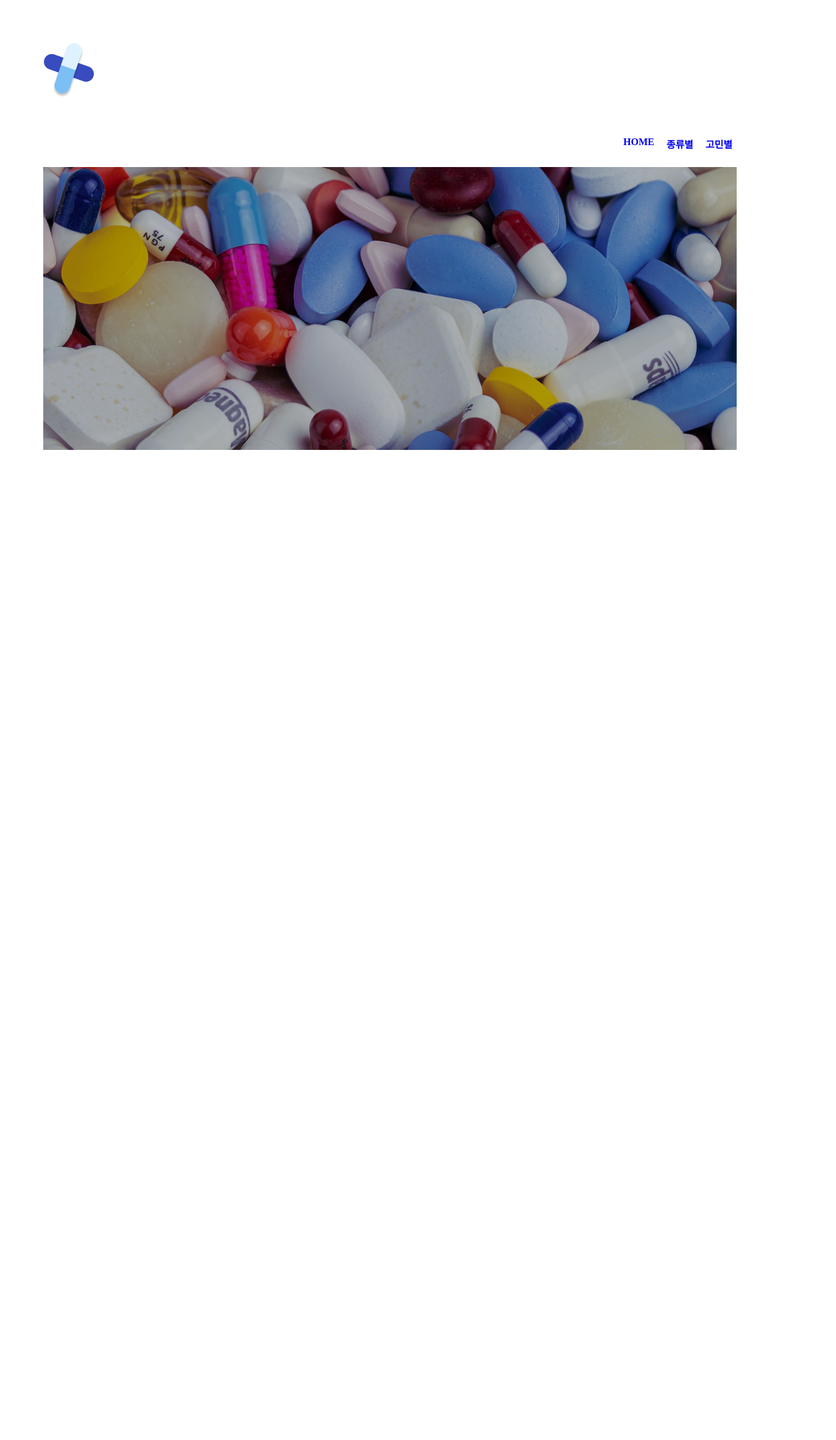
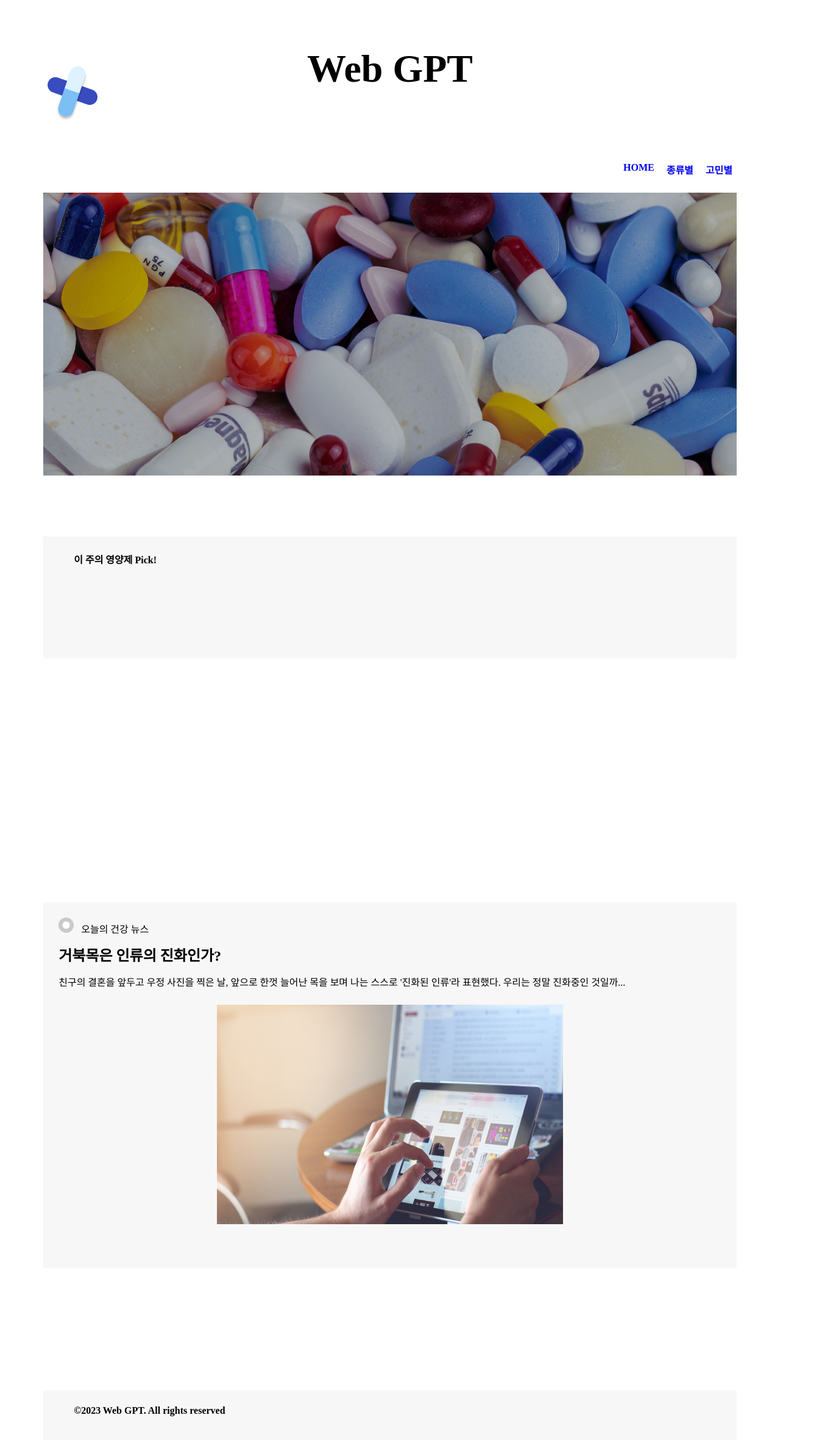
Before and after one commit to GC-AdvancedWebPrograming-WebGPT/FrontEndDev, a React (Create React App) app: page / in a window 1280 px wide. Shown: the top 2362 px of the page at 61% size, 1372 px wide, since content can reach past the window. Before the commit the page ends 1016 px from the top, so only its background shows below. Built offline with nearby package versions, Linux system fonts and the light colour scheme.

Commit message:
feat: section top/bottom, footer

```diff
--- /dev/null
+++ b/src/components/Footer.js
@@ -0,0 +1,37 @@
+import React from "react";
+import styled from "styled-components";
+
+const Wrapper = styled.div`
+    position : relative;
+    transform : translateY(-100%);
+
+    width: 90%;
+    height: 100px;
+
+    margin-left: auto;
+    margin-right: auto;
+    margin-top: 300px;
+    margin-bottom: auto;
+
+    background-color: #F7F7F7;
+
+`;
+
+const Text = styled.text`
+    position: absolute;
+    padding-top: 25px;
+    padding-left: 50px;
+    font-weight: bold;
+`;
+
+const Footer = () => {
+    return(
+        <Wrapper>
+            <Text>
+                ©2023 Web GPT. All rights reserved
+            </Text>
+        </Wrapper>
+    );
+}
+
+export default Footer;
--- a/src/components/Header.js
+++ b/src/components/Header.js
@@ -4,25 +4,34 @@ import logo from "../assets/logo.png";
 
 const Wrapper = styled.div`
     width: 100%;
+    margin-top: 50px;
     height: 200px;
+
+    display: flex;
+    text-align: center;
+    justify-content: center;
+    align-items: center;
+
 `;
 
-const StyledHeader = styled.header`
-    display: block;
-    width: 100%;
-    padding: 50px 50px 50px 50px;
-`
+const Logo = styled.img`
+    position: absolute;
+    left: 5%;
+`;
 
-const Logo = styled.img`
-    width= 50;
-    height= 50;
+const Text = styled.text`
+    position: absolute;
+    left: 50%;
+    transform: translate(-50%, -50%);
+    padding-top: 50px;
+    font-size: 64px;
+    font-weight: bold;
 `;
 const Header = () => {
     return(
         <Wrapper>
-            <StyledHeader>
-                <Logo src={logo}/>
-            </StyledHeader>
+            <Logo src={logo}/>
+            <Text>Web GPT</Text>
         </Wrapper>
     );
 }
--- /dev/null
+++ b/src/components/SectionBottom.js
@@ -0,0 +1,67 @@
+import React from "react";
+import styled from "styled-components";
+import mark from "../assets/mark.png";
+import article from "../assets/article.png"
+
+const Wrapper = styled.div`
+    width: 90%;
+    height: 600px;
+    background-color: #F7F7F7;
+    margin-left: auto;
+    margin-right: auto;
+    margin-top: 400px;
+
+`;
+
+const Title = styled.text`
+    position: absolute;
+    padding-top: 50px;
+    padding-left: 25px;
+    font-size: 24px;
+    font-weight: bold;
+
+`;
+const Text = styled.text`
+    position: absolute;
+    padding-top: 100px;
+    padding-left: 25px;
+`;
+
+const Upper = styled.span`
+    position: absolute;
+    padding-top: 25px;
+    padding-left: 25px;
+
+`;
+
+const Article = styled.img`
+    width: 50%;
+    height: 60%;
+    display: block;
+    margin-left: auto;
+    margin-right: auto;
+    padding-top: 150px;
+`;
+
+
+const SectionBottom = () =>{
+    return(
+        <Wrapper>
+            <Upper>
+            <img src={mark} alt=""/>
+            &nbsp;&nbsp; 오늘의 건강 뉴스
+            </Upper>
+            <br/>
+            <Title>
+                거북목은 인류의 진화인가?
+            </Title>
+            <Text>
+                친구의 결혼을 앞두고 우정 사진을 찍은 날, 앞으로 한껏 늘어난 목을 보며 나는 스스로 '진화된 인류'라 표현했다.
+                우리는 정말 진화중인 것일까...
+            </Text>
+            <Article src={article}/>
+        </Wrapper>
+    )
+}
+
+export default SectionBottom;
--- /dev/null
+++ b/src/components/SectionTop.js
@@ -0,0 +1,28 @@
+import React from "react";
+import styled from "styled-components";
+
+const Wrapper = styled.div`
+    width: 90%;
+    height: 200px;
+    background-color: #F7F7F7;
+    margin-left: auto;
+    margin-right: auto;
+    margin-top: 100px;
+`;
+
+const Text = styled.text`
+    position: absolute;
+    padding-top: 25px;
+    padding-left: 50px;
+    font-weight: bold;
+`;
+
+const SectionTop = () =>{
+    return(
+        <Wrapper>
+            <Text>이 주의 영양제 Pick!</Text>
+        </Wrapper>
+    );
+}
+
+export default SectionTop;
--- a/src/pages/Home.js
+++ b/src/pages/Home.js
@@ -3,11 +3,13 @@ import styled from "styled-components";
 import Header from "../components/Header";
 import Navigator from "../components/Navigator";
 import banner from "../assets/banner.png";
-import { Outlet } from "react-router-dom";
+import SectionTop from "../components/SectionTop";
+import SectionBottom from "../components/SectionBottom";
+import Footer from "../components/Footer";
 
 const Wrapper = styled.div`
     width: 100%;
-    height: 1000px;
+    height: 2000px;
 `;
 
 const Banner = styled.img`
@@ -22,8 +24,10 @@ function Home(){
         <Wrapper>
             <Header/>
             <Navigator/>
-            <Outlet/>
             <Banner src={banner}/>
+            <SectionTop/>
+            <SectionBottom/>
+            <Footer/>
         </Wrapper>
     )
 }
```
Also changed, not shown: src/assets/article.png (added), src/assets/mark.png (added).
